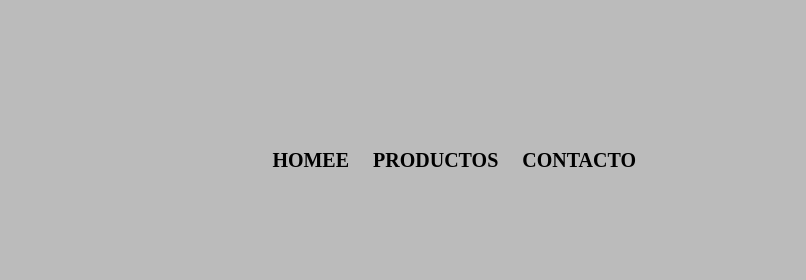
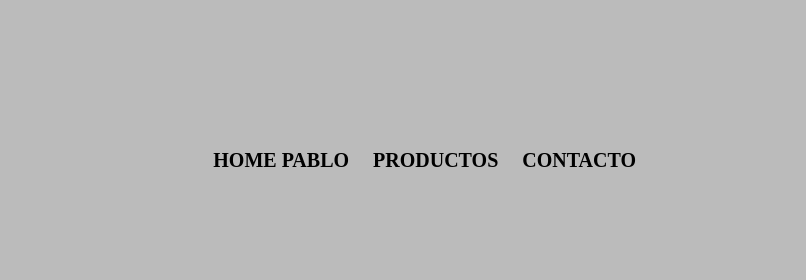
Before and after one commit to Javier359/alura-git, a plain HTML site: page index.html in a window 1280 px wide. Shown: the top 280 px of the page, 474-1280 px from the left. Drawn offline with Linux system fonts and the light colour scheme; files that its build step writes are made by us from their sources.

Commit message:
Pablo cambia algo

```diff
--- a/index.html
+++ b/index.html
@@ -13,7 +13,7 @@
                 <h1> <img src="imagenes/logo-definitivo.png" alt="logo"></h1>
                 <nav>
                 <ul>
-                <li><a href="index.html">Homee</a></li>
+                <li><a href="index.html">Home Pablo</a></li>
                 <li><a href="productos.html">Productos</a></li>
                 <li><a href="contacto.html">Contacto</a></li>
                 </ul>
```
